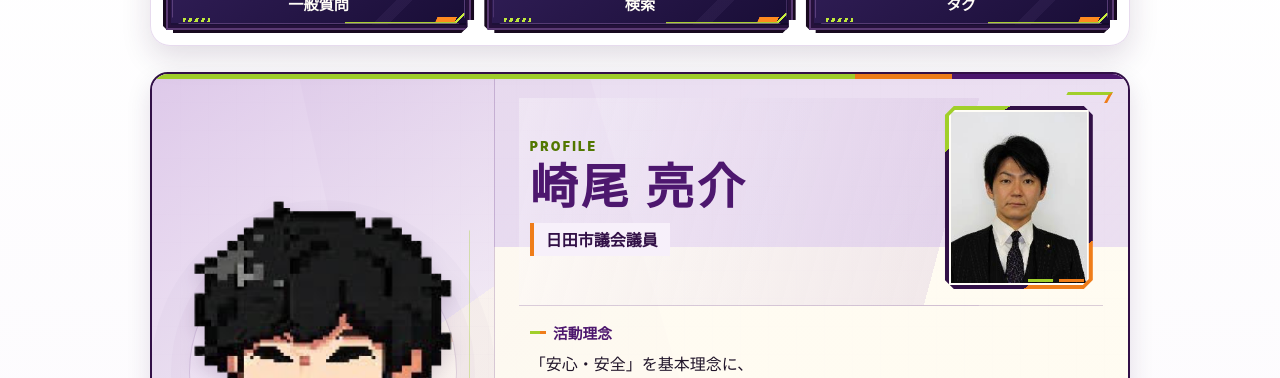
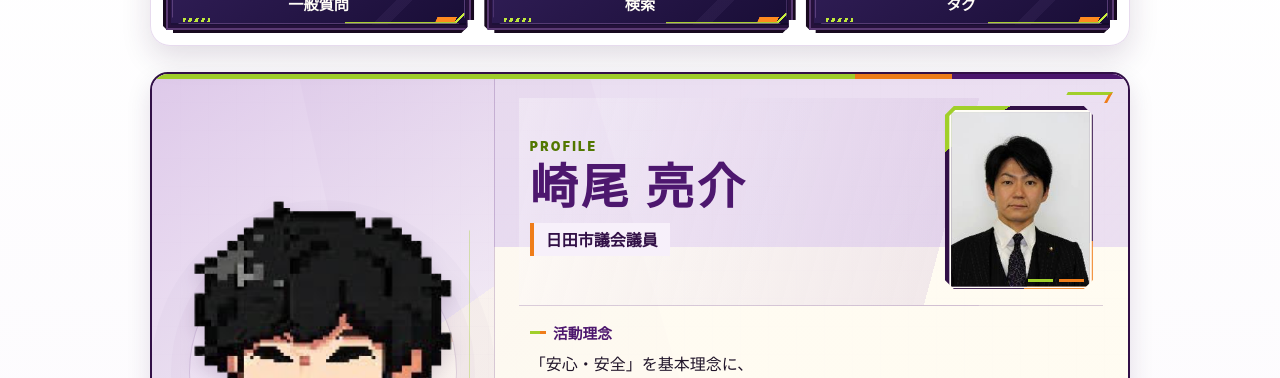
Before and after one commit to sakioryousuke-eng/activity-site, a Jekyll site: the page built from index.html, in a window 1280 px wide. Shown: the part 474-852 px from the top of the page. Built offline with Jekyll 4.4.1, drawn with Linux system fonts in a browser that asks for light colours.

Commit message:
プロフィール写真の表示位置を微調整

```diff
--- a/index.html
+++ b/index.html
@@ -72,9 +72,9 @@ permalink: /
 .home-profile__eyebrow{margin:0 0 .35rem;color:#527700;font-size:.78rem;font-weight:900;letter-spacing:.18em}
 .home-profile__heading h2{margin:0;color:var(--profile-purple);font-size:clamp(2rem,4.7vw,3rem);line-height:1.12;letter-spacing:.06em}
 .home-profile__role{display:inline-block;margin:.55rem 0 0;padding:.28rem .75rem;border-left:4px solid var(--profile-orange);background:#f7f0fa;color:var(--profile-purple-dark);font-weight:800}
-.home-profile__portrait{position:relative;margin:0;padding:4px;background:linear-gradient(145deg,var(--profile-lime) 0 16%,var(--profile-purple-dark) 16% 83%,var(--profile-orange) 83%);clip-path:polygon(9px 0,calc(100% - 9px) 0,100% 9px,100% calc(100% - 9px),calc(100% - 9px) 100%,9px 100%,0 calc(100% - 9px),0 9px);filter:drop-shadow(0 5px 6px rgba(50,16,71,.18));line-height:0}
+.home-profile__portrait{position:relative;overflow:hidden;margin:0;padding:4px;background:linear-gradient(145deg,var(--profile-lime) 0 16%,var(--profile-purple-dark) 16% 83%,var(--profile-orange) 83%);clip-path:polygon(9px 0,calc(100% - 9px) 0,100% 9px,100% calc(100% - 9px),calc(100% - 9px) 100%,9px 100%,0 calc(100% - 9px),0 9px);filter:drop-shadow(0 5px 6px rgba(50,16,71,.18));line-height:0}
 .home-profile__portrait::after{position:absolute;right:9px;bottom:7px;width:25px;height:3px;background:var(--profile-orange);box-shadow:-31px 0 0 var(--profile-lime);content:""}
-.home-profile__portrait img{display:block;width:100%;height:auto;aspect-ratio:4/5;border:2px solid #fffdf7;object-fit:cover;object-position:center top;clip-path:polygon(6px 0,100% 0,100% calc(100% - 6px),calc(100% - 6px) 100%,0 100%,0 6px)}
+.home-profile__portrait img{display:block;width:100%;height:auto;aspect-ratio:4/5;border:2px solid #fffdf7;object-fit:cover;object-position:52% top;clip-path:polygon(6px 0,100% 0,100% calc(100% - 6px),calc(100% - 6px) 100%,0 100%,0 6px);transform:scale(1.02) translateX(1.5px);transform-origin:center top}
 .home-profile__section{min-width:0}.home-profile__section h3{display:flex;align-items:center;gap:.45rem;margin:1rem 0 .45rem;color:var(--profile-purple);font-size:.92rem}.home-profile__section h3::before{width:16px;height:3px;background:linear-gradient(90deg,var(--profile-lime) 0 65%,var(--profile-orange) 65%);content:""}.home-profile__section p{margin:0;line-height:1.75}
 .home-profile__details{display:grid;grid-template-columns:minmax(0,1fr) minmax(0,1fr);gap:1.4rem}
 .home-profile__details>.home-profile__section{margin-top:.85rem;padding:.1rem .75rem .75rem;border-top:1px solid rgba(77,23,110,.2);background:linear-gradient(135deg,rgba(255,252,244,.7),rgba(230,216,238,.5) 70%)}
@@ -89,6 +89,6 @@ permalink: /
 .home-profile__contact{margin:1.15rem 0 0;overflow-wrap:anywhere}.home-profile__contact a{color:var(--profile-purple);font-weight:700}
 .home-profile__message{position:relative;margin:0;padding:.8rem 1.2rem;border-top:3px solid var(--profile-lime);background:var(--profile-purple-dark);color:#fff;font-size:clamp(1rem,2.6vw,1.25rem);font-weight:900;letter-spacing:.08em;text-align:center}
 .home-profile__message::after{position:absolute;right:1.2rem;bottom:0;width:70px;height:8px;background:linear-gradient(105deg,transparent 0 18%,var(--profile-orange) 19% 48%,transparent 49% 57%,var(--profile-lime) 58%);content:""}
-@media(max-width:700px){.home-profile{background-size:22px 22px,22px 22px,100% 100%}.home-profile__main{grid-template-columns:1fr}.home-profile__main::before{inset:18% -18% auto auto;width:92%;height:34%;opacity:.55}.home-profile__mascot{height:185px;padding:.65rem 1.25rem .2rem}.home-profile__mascot::before{width:155px}.home-profile__mascot::after{width:185px;height:76%}.home-profile__mascot img{max-height:170px}.home-profile__content{padding:1.15rem 1rem 1.2rem;border-top:1px solid #ddcfe4;border-left:0;background:linear-gradient(180deg,rgba(231,217,240,.84) 0 19%,rgba(255,251,241,.92) 19% 48%,rgba(238,229,243,.84) 48% 91%,rgba(255,249,236,.88) 91%)}.home-profile__content::after{top:.8rem;right:.8rem}.home-profile__heading{grid-template-columns:minmax(0,1fr) clamp(92px,27vw,112px);gap:.7rem;margin:-.25rem -.3rem 0;padding:.25rem .3rem .8rem}.home-profile__heading h2{font-size:clamp(1.65rem,8vw,2rem);letter-spacing:.02em;white-space:nowrap}.home-profile__role{padding:.26rem .45rem;font-size:.88rem}.home-profile__details{grid-template-columns:1fr;gap:0}.home-profile__details>.home-profile__section{margin-top:.6rem;padding-right:.55rem;padding-left:.55rem}.home-profile__section h3{margin:.85rem 0 .35rem}.home-profile__priority-tags li{font-size:.75rem}.home-profile__message{padding:.75rem 2.2rem .75rem .8rem;letter-spacing:.03em}}
-@media(max-width:330px){.home-profile__heading{grid-template-columns:minmax(0,1fr) 84px;gap:.5rem}.home-profile__heading h2{font-size:1.48rem}.home-profile__role{font-size:.8rem}}
+@media(max-width:700px){.home-profile{background-size:22px 22px,22px 22px,100% 100%}.home-profile__main{grid-template-columns:1fr}.home-profile__main::before{inset:18% -18% auto auto;width:92%;height:34%;opacity:.55}.home-profile__mascot{height:185px;padding:.65rem 1.25rem .2rem}.home-profile__mascot::before{width:155px}.home-profile__mascot::after{width:185px;height:76%}.home-profile__mascot img{max-height:170px}.home-profile__content{padding:1.15rem 1rem 1.2rem;border-top:1px solid #ddcfe4;border-left:0;background:linear-gradient(180deg,rgba(231,217,240,.84) 0 19%,rgba(255,251,241,.92) 19% 48%,rgba(238,229,243,.84) 48% 91%,rgba(255,249,236,.88) 91%)}.home-profile__content::after{top:.8rem;right:.8rem}.home-profile__heading{grid-template-columns:minmax(0,1fr) clamp(92px,27vw,112px);gap:.7rem;margin:-.25rem -.3rem 0;padding:.25rem .3rem .8rem}.home-profile__heading h2{font-size:clamp(1.65rem,8vw,2rem);letter-spacing:.02em;white-space:nowrap}.home-profile__portrait{transform:translateX(-5px)}.home-profile__role{padding:.26rem .45rem;font-size:.88rem}.home-profile__details{grid-template-columns:1fr;gap:0}.home-profile__details>.home-profile__section{margin-top:.6rem;padding-right:.55rem;padding-left:.55rem}.home-profile__section h3{margin:.85rem 0 .35rem}.home-profile__priority-tags li{font-size:.75rem}.home-profile__message{padding:.75rem 2.2rem .75rem .8rem;letter-spacing:.03em}}
+@media(max-width:330px){.home-profile__heading{grid-template-columns:minmax(0,1fr) 84px;gap:.5rem}.home-profile__heading h2{font-size:1.48rem}.home-profile__portrait{transform:translateX(-4px)}.home-profile__role{font-size:.8rem}}
 </style>
```
